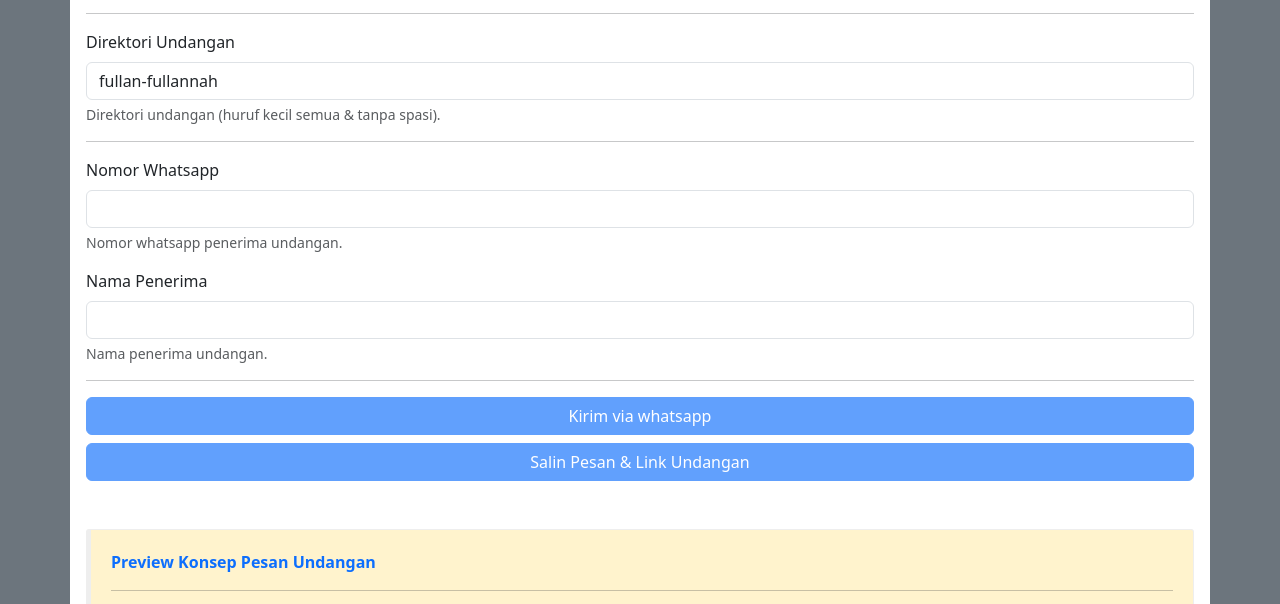
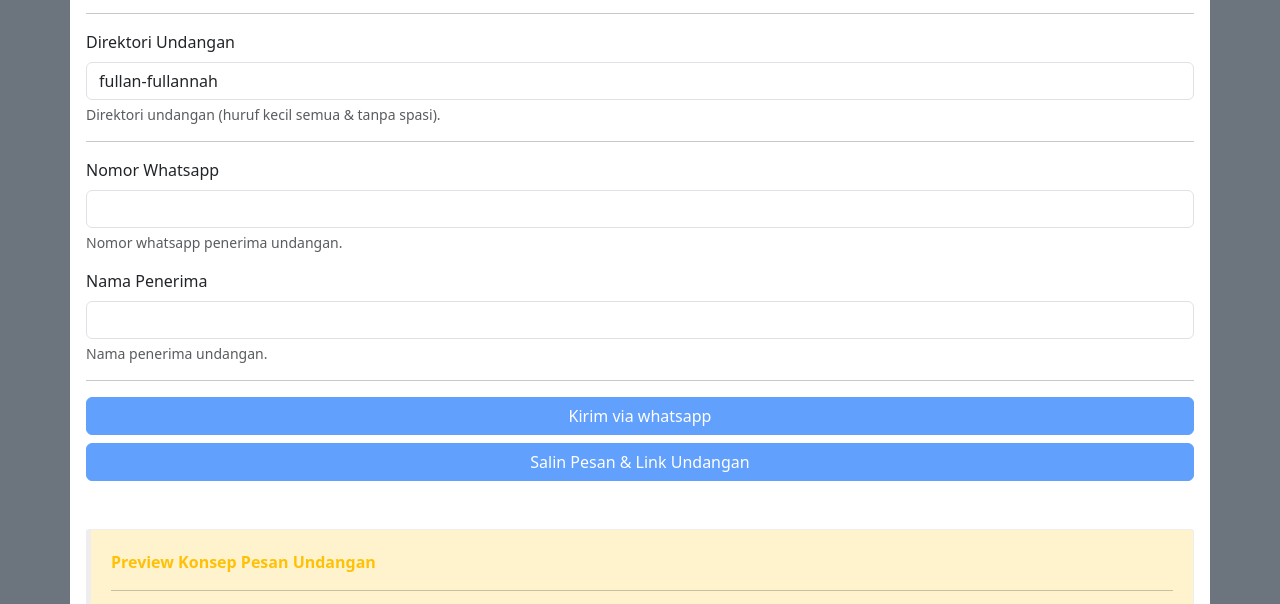
Before and after one commit to krafta-visio/web-invitation-sender, a plain HTML site: page index.html in a window 1280 px wide. Shown: the part 117-721 px from the top of the page. Drawn offline with nearby package versions, Linux system fonts and the light colour scheme.

Commit message:
Update index.html

```diff
--- a/index.html
+++ b/index.html
@@ -56,7 +56,7 @@
 		</div>
 
 		<div class="callout callout-success" style="background-color:#fff3cd">
-			<b class="text-primary">Preview Konsep Pesan Undangan</b><hr>
+			<b class="text-warning">Preview Konsep Pesan Undangan</b><hr>
 			<div id="previewPesanUndangan"></div>
 		</div>
 
```
